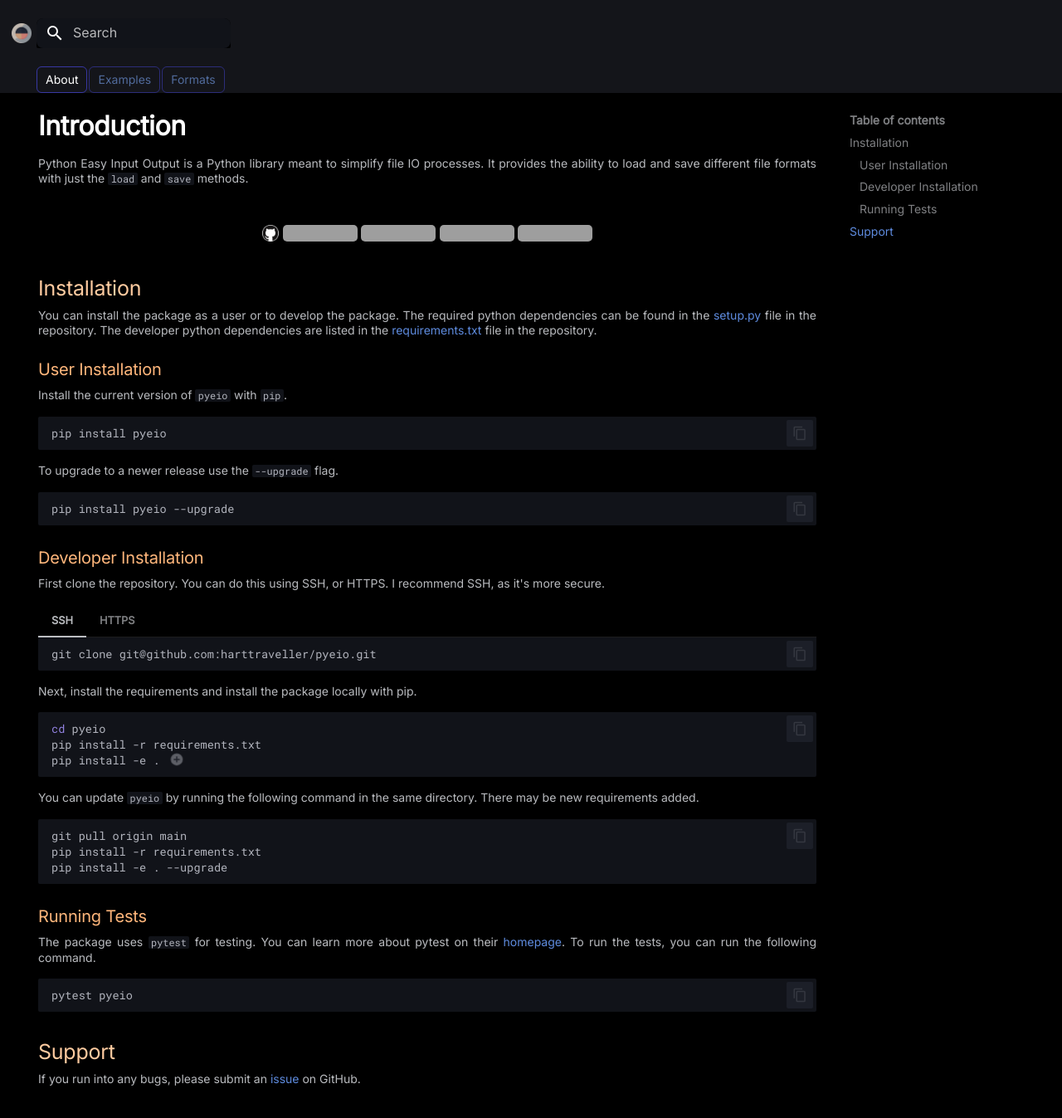
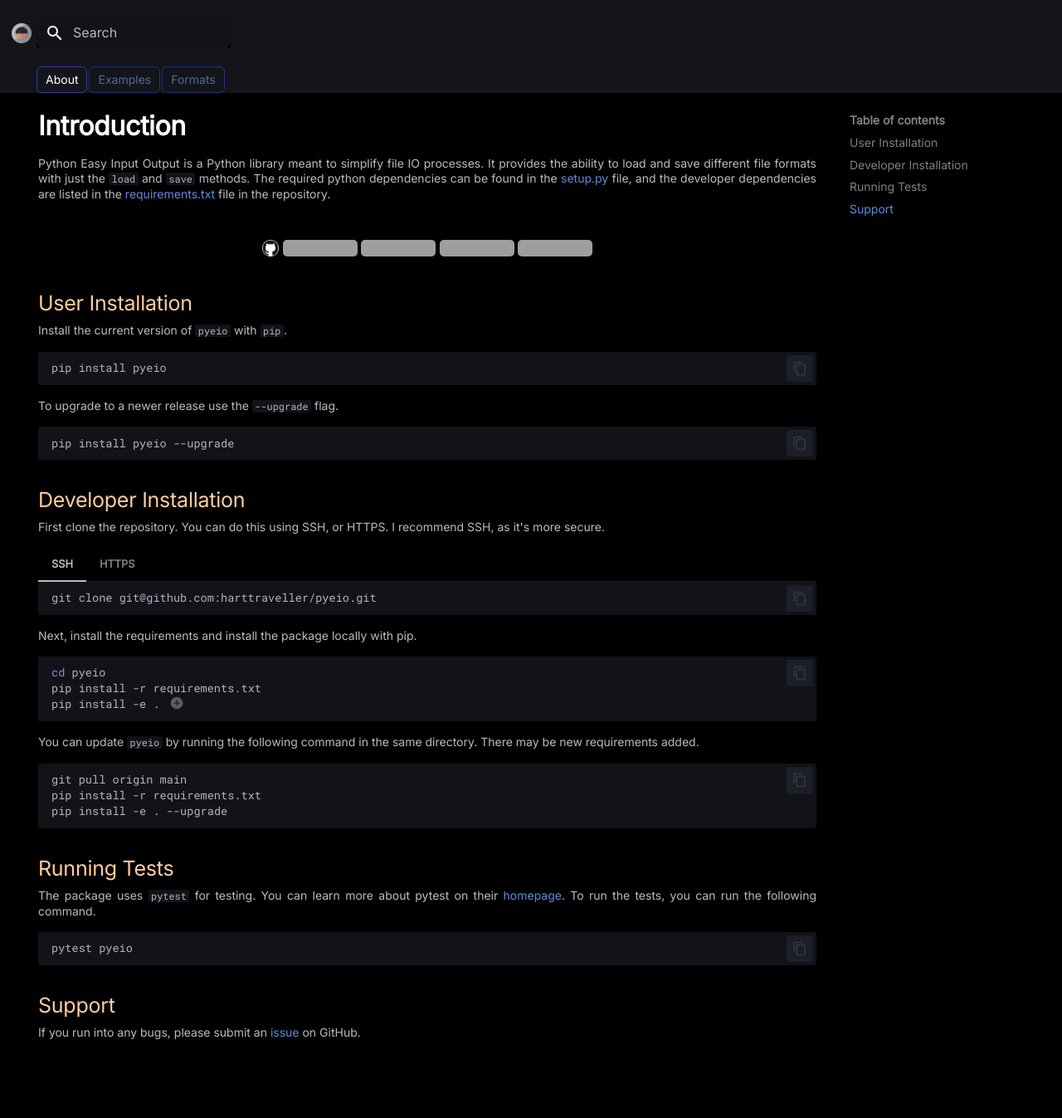
Before and after one commit to harttraveller/pyeio, an MkDocs documentation site: the page built from docs/index.md, in a window 1280 px wide and 1357 px high. Shown: the top 1347 px of the window at 83% size. Built offline with MkDocs 1.6.1 and Material for MkDocs 9.7.7, drawn with Linux system fonts in a browser that asks for light colours; grey boxes are pictures that could not be loaded.

Commit message:
docs/index: update

````diff
--- a/docs/index.md
+++ b/docs/index.md
@@ -5,7 +5,7 @@
 
 # Introduction
 
-Python Easy Input Output is a Python library meant to simplify file IO processes. It provides the ability to load and save different file formats with just the `load` and `save` methods.
+Python Easy Input Output is a Python library meant to simplify file IO processes. It provides the ability to load and save different file formats with just the `load` and `save` methods. The required python dependencies can be found in the [setup.py]() file, and the developer dependencies are listed in the [requirements.txt]() file in the repository.
 
 <br>
 
@@ -27,11 +27,7 @@
 </a>
 </div>
 
-## Installation
-
-You can install the package as a user or to develop the package. The required python dependencies can be found in the [setup.py]() file in the repository. The developer python dependencies are listed in the [requirements.txt]() file in the repository.
-
-### User Installation
+## User Installation
 
 Install the current version of `pyeio` with `pip`.
 
@@ -45,7 +41,7 @@
 pip install pyeio --upgrade
 ```
 
-### Developer Installation
+## Developer Installation
 
 First clone the repository. You can do this using SSH, or HTTPS. I recommend SSH, as it's more secure.
 
@@ -76,7 +72,7 @@
 pip install -e . --upgrade
 ```
 
-### Running Tests
+## Running Tests
 
 The package uses `pytest` for testing. You can learn more about pytest on their [homepage](https://pytest.org/). To run the tests, you can run the following command.
 
````
